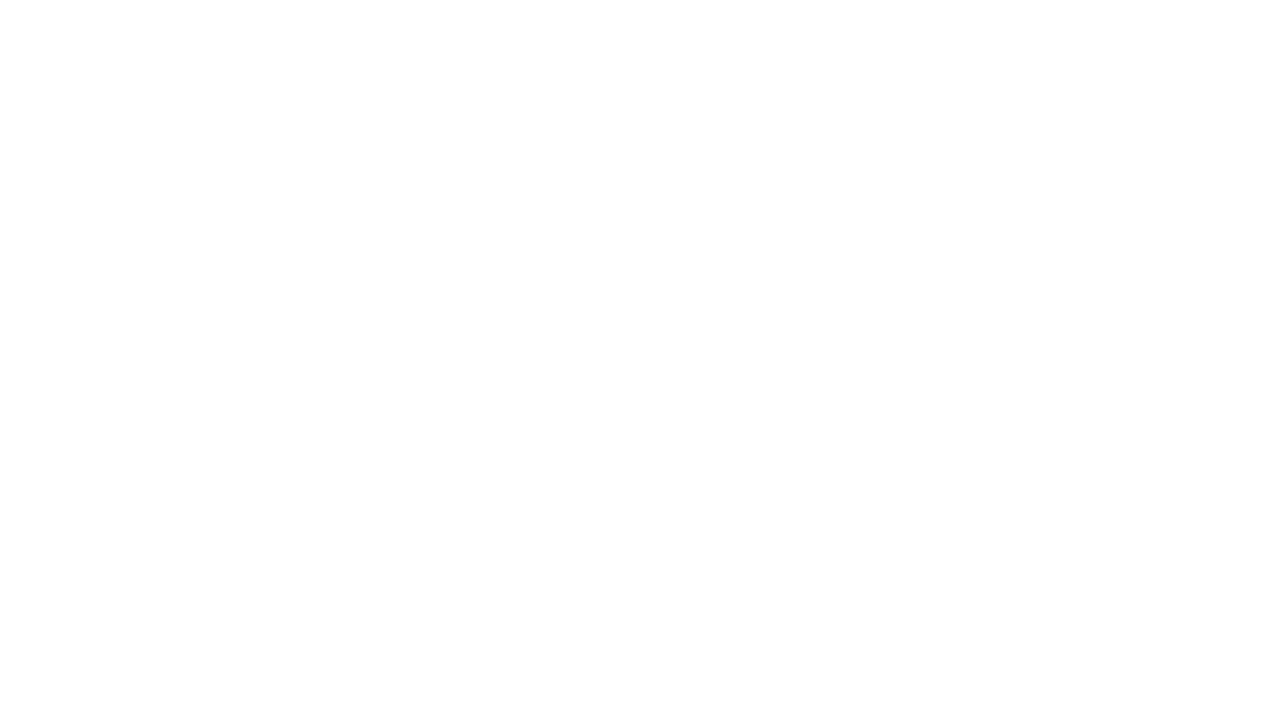
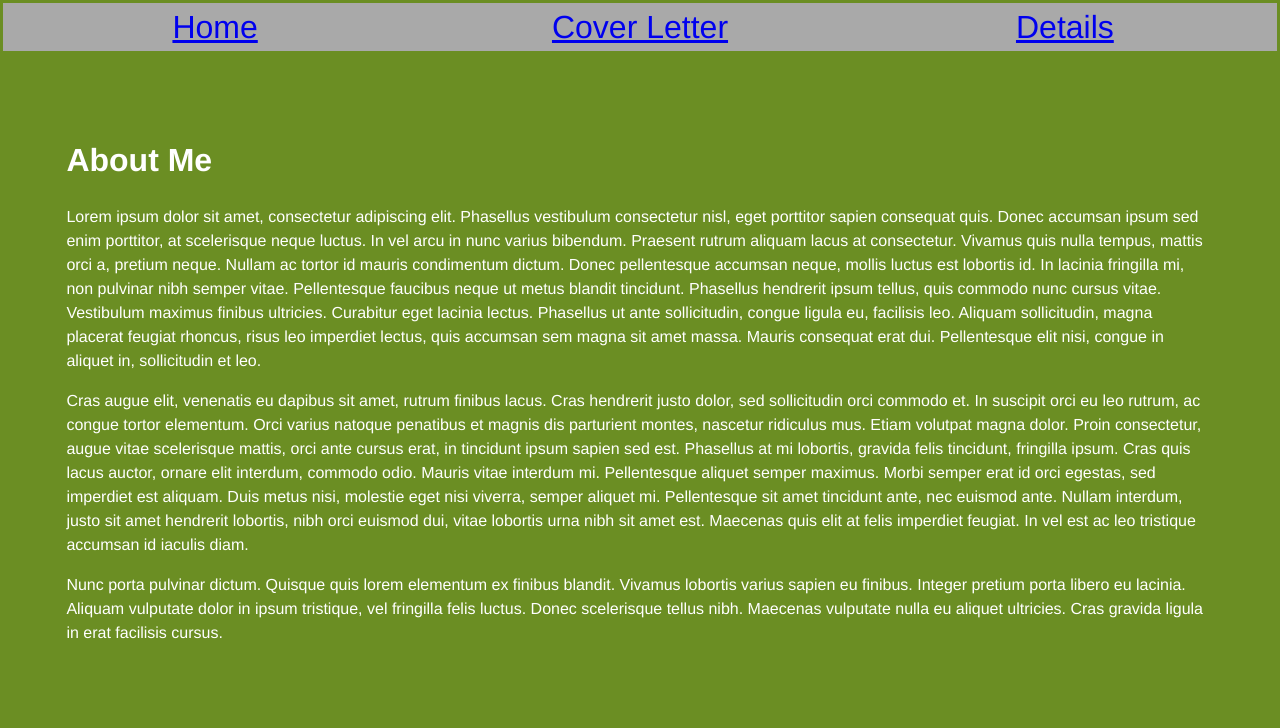
Before and after one commit to jaqueday/jaqueday.github.io, a plain HTML site: page CoverLetter/CoverLetter.html in a window 1280 px wide. Drawn offline with Linux system fonts and the light colour scheme.

Commit message:
basic cv

```diff
--- a/CoverLetter/CoverLetter.html
+++ b/CoverLetter/CoverLetter.html
@@ -0,0 +1,31 @@
+<!DOCTYPE html>
+<html>
+<head>
+    <title>Details</title>
+    <link rel="stylesheet" href="../Style/Style.css">
+</head>
+<body>
+<div id="container-1">
+    <!--<div id="headshot"><img src="/Images/headshot-silhouette.jpeg" alt="Me"></div>-->
+    <div id="navbar">
+        <div class="links"><a href="../index.html">Home</a></div>
+        <div class="links"><a href="CoverLetter.html">Cover Letter</a></div>
+        <div class="links"><a href="../Details/Details.html">Details</a></div>
+    </div>
+</div>
+<div id="container-2">
+    <div id="content">
+        <h1>About Me</h1>
+        <p>
+            Lorem ipsum dolor sit amet, consectetur adipiscing elit. Phasellus vestibulum consectetur nisl, eget porttitor sapien consequat quis. Donec accumsan ipsum sed enim porttitor, at scelerisque neque luctus. In vel arcu in nunc varius bibendum. Praesent rutrum aliquam lacus at consectetur. Vivamus quis nulla tempus, mattis orci a, pretium neque. Nullam ac tortor id mauris condimentum dictum. Donec pellentesque accumsan neque, mollis luctus est lobortis id. In lacinia fringilla mi, non pulvinar nibh semper vitae. Pellentesque faucibus neque ut metus blandit tincidunt. Phasellus hendrerit ipsum tellus, quis commodo nunc cursus vitae. Vestibulum maximus finibus ultricies. Curabitur eget lacinia lectus. Phasellus ut ante sollicitudin, congue ligula eu, facilisis leo. Aliquam sollicitudin, magna placerat feugiat rhoncus, risus leo imperdiet lectus, quis accumsan sem magna sit amet massa. Mauris consequat erat dui. Pellentesque elit nisi, congue in aliquet in, sollicitudin et leo.
+        </p>
+        <p>
+            Cras augue elit, venenatis eu dapibus sit amet, rutrum finibus lacus. Cras hendrerit justo dolor, sed sollicitudin orci commodo et. In suscipit orci eu leo rutrum, ac congue tortor elementum. Orci varius natoque penatibus et magnis dis parturient montes, nascetur ridiculus mus. Etiam volutpat magna dolor. Proin consectetur, augue vitae scelerisque mattis, orci ante cursus erat, in tincidunt ipsum sapien sed est. Phasellus at mi lobortis, gravida felis tincidunt, fringilla ipsum. Cras quis lacus auctor, ornare elit interdum, commodo odio. Mauris vitae interdum mi. Pellentesque aliquet semper maximus. Morbi semper erat id orci egestas, sed imperdiet est aliquam. Duis metus nisi, molestie eget nisi viverra, semper aliquet mi. Pellentesque sit amet tincidunt ante, nec euismod ante. Nullam interdum, justo sit amet hendrerit lobortis, nibh orci euismod dui, vitae lobortis urna nibh sit amet est. Maecenas quis elit at felis imperdiet feugiat. In vel est ac leo tristique accumsan id iaculis diam.
+        </p>
+        <p>
+            Nunc porta pulvinar dictum. Quisque quis lorem elementum ex finibus blandit. Vivamus lobortis varius sapien eu finibus. Integer pretium porta libero eu lacinia. Aliquam vulputate dolor in ipsum tristique, vel fringilla felis luctus. Donec scelerisque tellus nibh. Maecenas vulputate nulla eu aliquet ultricies. Cras gravida ligula in erat facilisis cursus.
+        </p>
+    </div>
+</div>
+</body>
+</html>
--- a/Style/Style.css
+++ b/Style/Style.css
@@ -0,0 +1,31 @@
+body{
+    font-family: Helvetica, sans-serif;
+    margin:2pt;
+    color:white;
+    background:olivedrab;
+    line-height:1.5;
+}
+#container-1 #container-2, #navbar{
+    display: flex;
+}
+#container-1{
+    background: darkgrey;
+    font-size: 200%;
+}
+#navbar{
+    display: flex;
+    flex: 10;
+}
+.links{
+    flex: 2;
+    text-align: center;
+}
+#container-2{
+    min-height:600px;
+    background:olivedrab;
+    font-size:100%;
+}
+#content{
+    flex:5;
+    padding:5%;
+}
```
Also changed, not shown: Details/Details.html (+23 -0 lines), index.html (+17 -6 lines), Images/headshot-silhouette.jpeg (added), Images/thatIsMe.jpeg (added).
